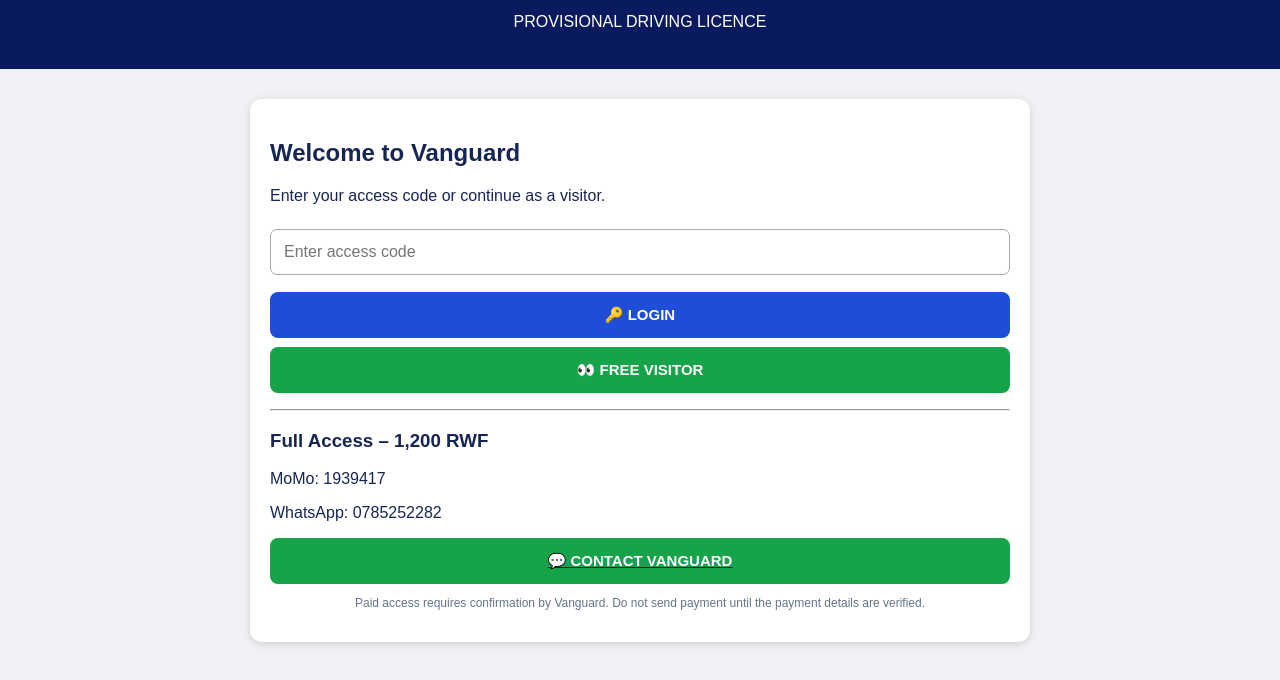
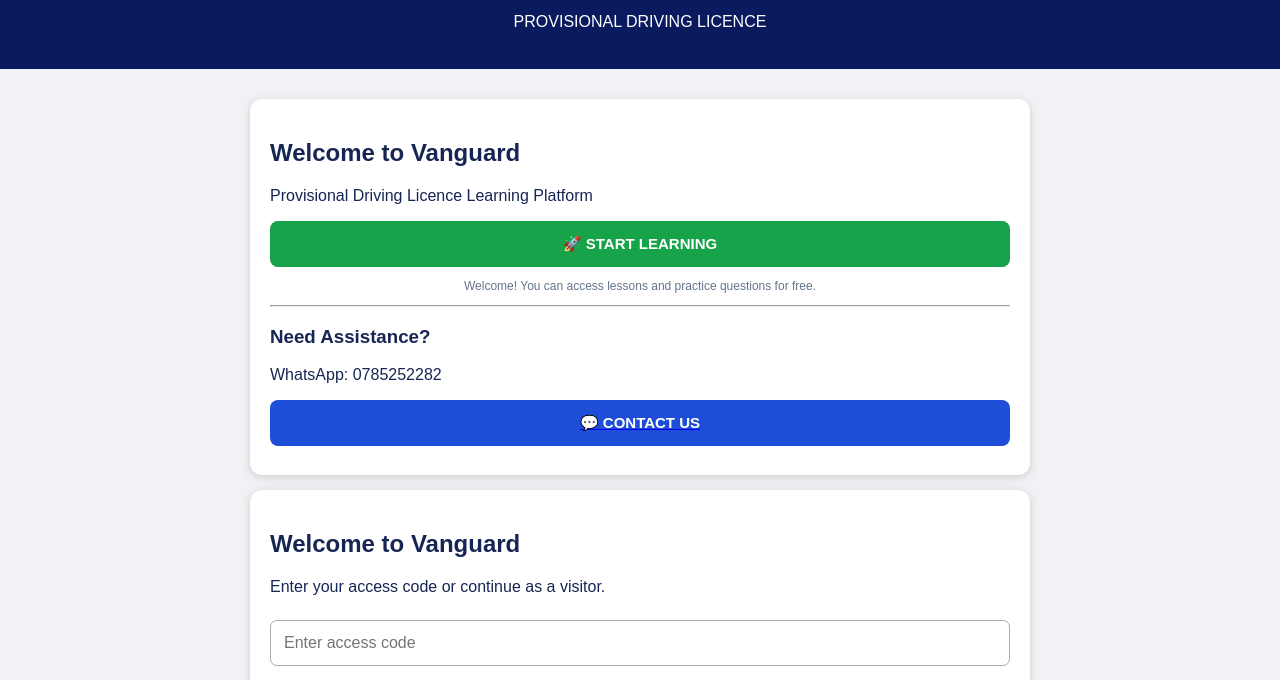
Before and after one commit to TheonesteMurwanashyaka/Vanguard_Softwares_Design_Ltd-, a plain HTML site: page index.html in a window 1280 px wide. Shown: the part 97-777 px from the top of the page. Drawn offline with Linux system fonts and the light colour scheme.

Commit message:
Add login section with welcome and contact details
Added a login section with a welcome message and contact information.

```diff
--- a/index.html
+++ b/index.html
@@ -128,7 +128,29 @@ footer {
 
 <div class="container">
 
-<!-- LOGIN -->
+<div id="login" class="box">
+    <h2>Welcome to Vanguard</h2>
+
+    <p>Provisional Driving Licence Learning Platform</p>
+
+    <button class="green" onclick="visitor()">
+        🚀 START LEARNING
+    </button>
+
+    <p class="small">
+        Welcome! You can access lessons and practice questions for free.
+    </p>
+
+    <hr>
+
+    <h3>Need Assistance?</h3>
+
+    <p>WhatsApp: 0785252282</p>
+
+    <a href="https://wa.me/250785252282">
+        <button class="blue">💬 CONTACT US</button>
+    </a>
+</div>
 
 <div id="login" class="box">
 <h2>Welcome to Vanguard</h2>
```
